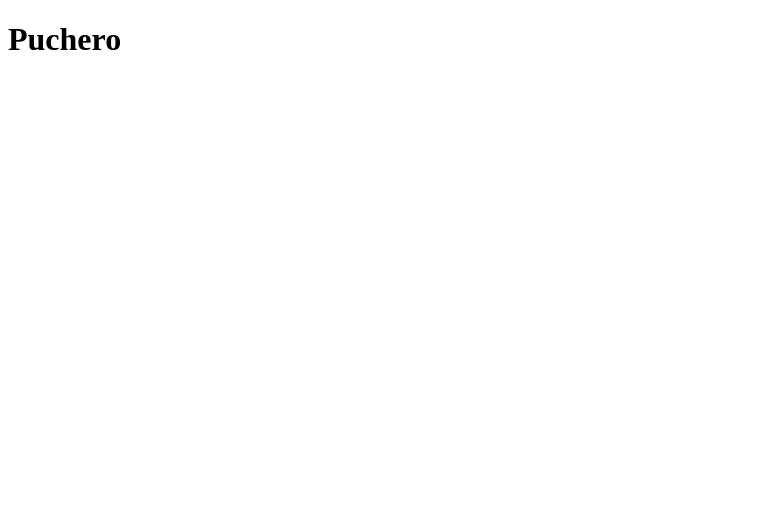
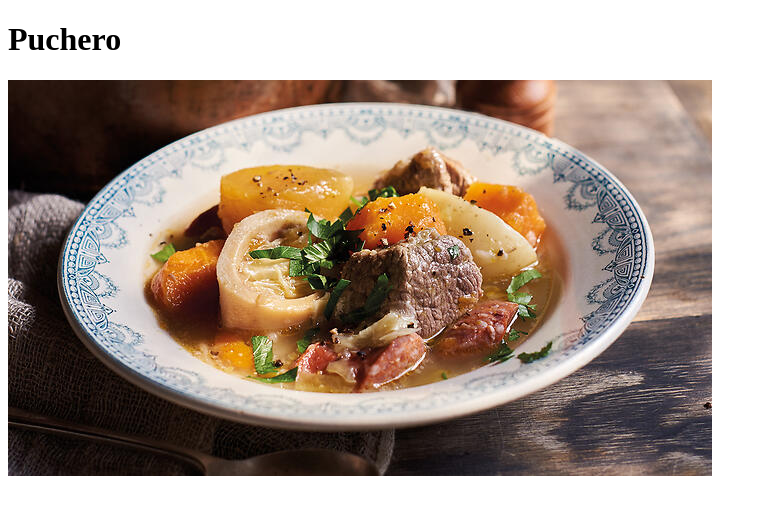
Before and after one commit to Kevin-Arg/odin-recipes, a plain HTML site: page recipes/puchero.html in a window 1280 px wide. Shown: the whole page, without its empty margins (0-767 px from the left). Drawn offline with Linux system fonts and the light colour scheme.

Commit message:
small changes to lentils and puchero recipe pages

```diff
--- a/recipes/puchero.html
+++ b/recipes/puchero.html
@@ -8,6 +8,6 @@
 </head>
 <body>
     <h1>Puchero</h1>
-
+        <img src="/images/puchero.jpg" alt="finished puchero">
 </body>
 </html>
```
Also changed, not shown: recipes/lentilstew.html (+2 -2 lines).
